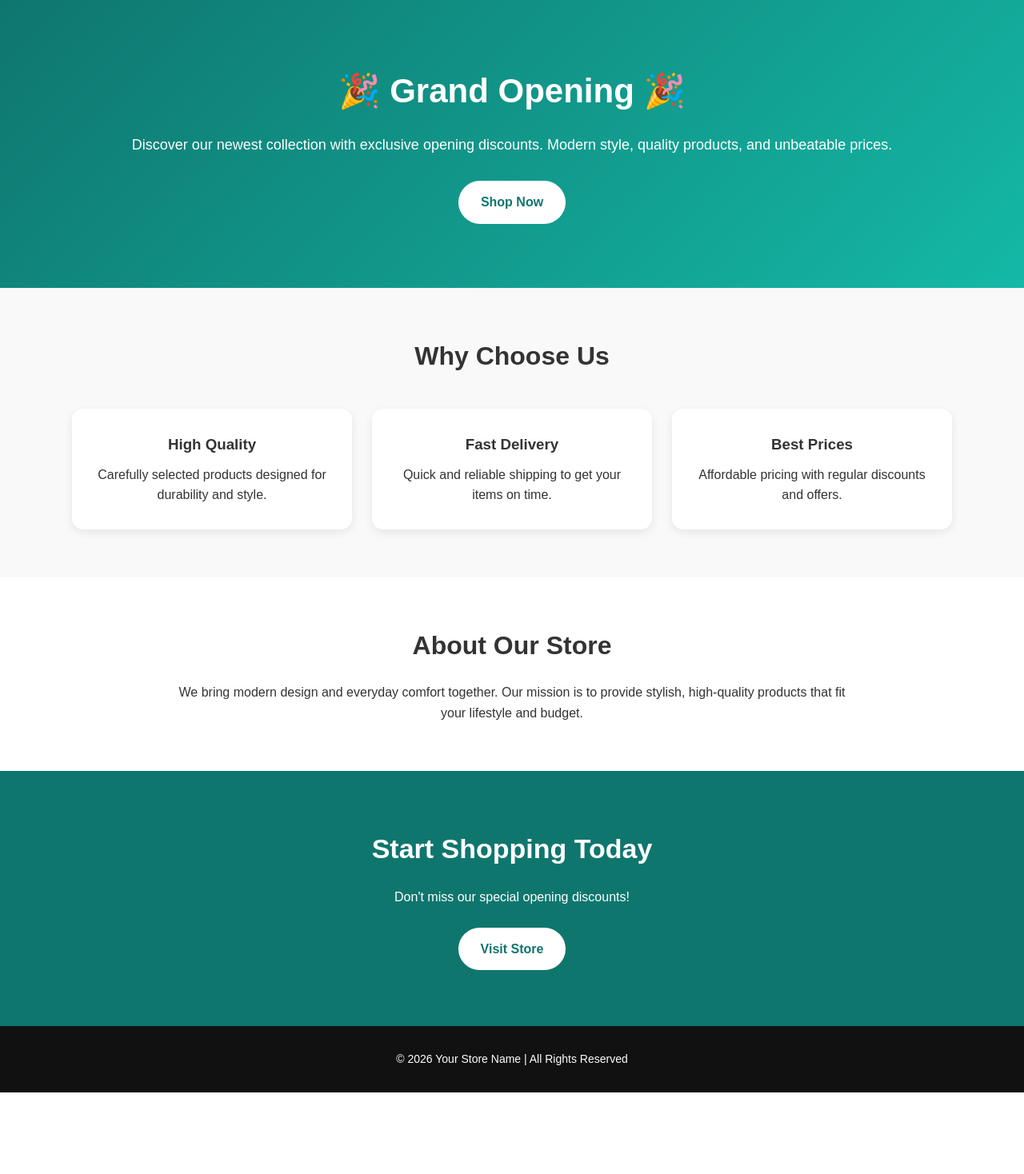
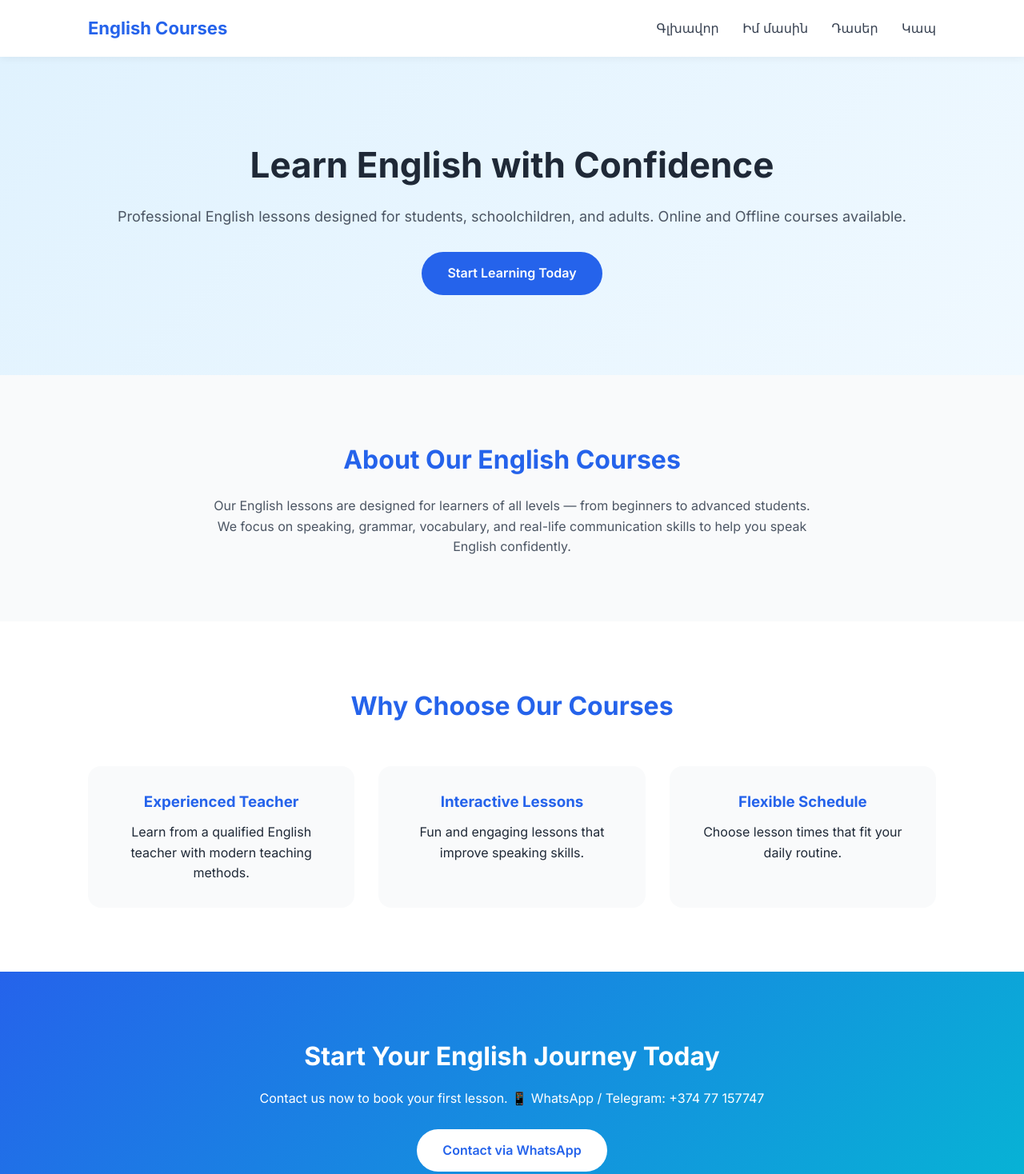
Before and after one commit to lusin-karapetyan/english-lessons, a plain HTML site: page index.html in a window 1280 px wide. Shown: the top 1468 px of the page at 80% size. Before the commit the page ends 1366 px from the top, so only its background shows below. Drawn offline with Linux system fonts and the light colour scheme.

Commit message:
Update index.html

```diff
--- a/index.html
+++ b/index.html
@@ -1,239 +1,555 @@
 <!DOCTYPE html>
-<html lang="en">
+<html lang="hy">
 <head>
+
 <meta charset="UTF-8">
 <meta name="viewport" content="width=device-width, initial-scale=1.0">
-<title>Grand Opening</title>
+
+<title>English Courses | Learn English</title>
+
+<!-- Google Fonts -->
+<link href="https://fonts.googleapis.com/css2?family=Inter:wght@300;400;600;700&display=swap" rel="stylesheet">
 
 <style>
 
-* {
-    margin: 0;
-    padding: 0;
-    box-sizing: border-box;
-    font-family: Arial, Helvetica, sans-serif;
+/* =========================
+   GLOBAL STYLES
+========================= */
+
+*{
+margin:0;
+padding:0;
+box-sizing:border-box;
+font-family:'Inter', sans-serif;
 }
 
-body {
-    line-height: 1.6;
-    color: #333;
+body{
+background:#f9fafb;
+color:#1f2937;
+line-height:1.6;
 }
 
-/* HERO SECTION */
+/* Container */
 
-.hero {
-    background: linear-gradient(135deg, #0f766e, #14b8a6);
-    color: white;
-    text-align: center;
-    padding: 80px 20px;
+.container{
+max-width:1100px;
+margin:auto;
+padding:0 20px;
 }
 
-.hero h1 {
-    font-size: 42px;
-    margin-bottom: 20px;
+/* =========================
+   HEADER
+========================= */
+
+header{
+
+background:white;
+padding:18px 0;
+
+position:sticky;
+top:0;
+
+box-shadow:0 2px 10px rgba(0,0,0,0.05);
+
 }
 
-.hero p {
-    font-size: 18px;
-    margin-bottom: 30px;
+.logo{
+
+font-size:22px;
+font-weight:700;
+color:#2563eb;
+
 }
 
-.btn {
-    display: inline-block;
-    background: white;
-    color: #0f766e;
-    padding: 14px 28px;
-    border-radius: 30px;
-    text-decoration: none;
-    font-weight: bold;
-    transition: 0.3s;
+.nav{
+
+display:flex;
+justify-content:space-between;
+align-items:center;
+
 }
 
-.btn:hover {
-    background: #f1f1f1;
+/* Navigation Links */
+
+.nav-links a{
+
+margin-left:25px;
+text-decoration:none;
+color:#374151;
+font-weight:500;
+
+transition:0.3s;
+
 }
 
-/* FEATURES */
+.nav-links a:hover{
 
-.features {
-    padding: 60px 20px;
-    background: #f9f9f9;
+color:#2563eb;
+
 }
 
-.features h2 {
-    text-align: center;
-    margin-bottom: 40px;
-    font-size: 32px;
+/* =========================
+   HERO SECTION
+========================= */
+
+.hero{
+
+padding:100px 0;
+
+background:
+linear-gradient(135deg,#e0f2fe,#f0f9ff);
+
+text-align:center;
+
 }
 
-.feature-grid {
-    display: grid;
-    grid-template-columns: repeat(3, 1fr);
-    gap: 25px;
-    max-width: 1100px;
-    margin: auto;
+.hero h1{
+
+font-size:44px;
+margin-bottom:15px;
+
 }
 
-.feature {
-    background: white;
-    padding: 30px;
-    border-radius: 14px;
-    text-align: center;
-    box-shadow: 0 4px 12px rgba(0,0,0,0.08);
+.hero p{
+
+font-size:18px;
+margin-bottom:30px;
+
+color:#4b5563;
+
 }
 
-.feature h3 {
-    margin-bottom: 10px;
+/* CTA BUTTON */
+
+.btn{
+
+display:inline-block;
+
+background:#2563eb;
+color:white;
+
+padding:14px 32px;
+
+border-radius:30px;
+
+text-decoration:none;
+
+font-weight:600;
+
+transition:0.3s;
+
 }
 
-/* ABOUT */
+.btn:hover{
 
-.about {
-    padding: 60px 20px;
-    text-align: center;
-    max-width: 900px;
-    margin: auto;
+background:#1d4ed8;
+transform:translateY(-2px);
+
 }
 
-.about h2 {
-    margin-bottom: 20px;
-    font-size: 32px;
+/* =========================
+   ABOUT SECTION
+========================= */
+
+.about{
+
+padding:80px 0;
+
+text-align:center;
+
 }
 
-/* CTA */
+.about h2{
 
-.cta {
-    background: #0f766e;
-    color: white;
-    text-align: center;
-    padding: 70px 20px;
+font-size:32px;
+margin-bottom:20px;
+
+color:#2563eb;
+
 }
 
-.cta h2 {
-    font-size: 34px;
-    margin-bottom: 20px;
+.about p{
+
+max-width:750px;
+margin:auto;
+
+color:#4b5563;
+
 }
 
-/* FOOTER */
+/* =========================
+   FEATURES SECTION
+========================= */
 
-.footer {
-    background: #111;
-    color: white;
-    text-align: center;
-    padding: 30px 20px;
-    font-size: 14px;
+.features{
+
+padding:80px 0;
+
+background:white;
+
 }
 
-/* MOBILE RESPONSIVE */
+.features h2{
 
-@media(max-width: 768px) {
+text-align:center;
 
-.hero h1 {
-    font-size: 30px;
+font-size:32px;
+margin-bottom:50px;
+
+color:#2563eb;
+
 }
 
-.feature-grid {
-    grid-template-columns: 1fr;
+/* Grid */
+
+.grid{
+
+display:grid;
+
+grid-template-columns:repeat(3,1fr);
+
+gap:30px;
+
+}
+
+/* Feature Card */
+
+.card{
+
+background:#f9fafb;
+
+padding:30px;
+
+border-radius:16px;
+
+text-align:center;
+
+transition:0.3s;
+
+}
+
+/* Hover Effect */
+
+.card:hover{
+
+transform:translateY(-8px);
+
+box-shadow:0 8px 20px rgba(0,0,0,0.08);
+
+}
+
+.card h3{
+
+margin-bottom:10px;
+
+color:#2563eb;
+
+}
+
+/* =========================
+   CONTACT SECTION
+========================= */
+
+.contact{
+
+padding:80px 0;
+
+text-align:center;
+
+background:
+linear-gradient(135deg,#2563eb,#06b6d4);
+
+color:white;
+
+}
+
+.contact h2{
+
+font-size:32px;
+margin-bottom:15px;
+
+}
+
+.contact p{
+
+margin-bottom:25px;
+
+}
+
+/* Contact Buttons */
+
+.contact .btn{
+
+background:white;
+color:#2563eb;
+
+}
+
+.contact .btn:hover{
+
+background:#e5e7eb;
+
+}
+
+/* =========================
+   FOOTER
+========================= */
+
+footer{
+
+background:#111827;
+color:white;
+
+text-align:center;
+
+padding:25px;
+
+font-size:14px;
+
+}
+
+/* =========================
+   MOBILE RESPONSIVE
+========================= */
+
+@media(max-width:768px){
+
+.hero h1{
+font-size:30px;
+}
+
+.grid{
+
+grid-template-columns:1fr;
+
+}
+
+.nav-links{
+
+display:none;
+
 }
 
 }
 
 </style>
+
 </head>
 
 <body>
 
-<!-- HERO -->
+<!-- =========================
+     HEADER
+========================= -->
+
+<header>
+
+<div class="container nav">
+
+<div class="logo">
+
+English Courses
+
+</div>
+
+<div class="nav-links">
+
+<a href="#">Գլխավոր</a>
+<a href="#">Իմ մասին</a>
+<a href="#">Դասեր</a>
+<a href="#">Կապ</a>
+
+</div>
+
+</div>
+
+</header>
+
+<!-- =========================
+     HERO SECTION
+========================= -->
 
 <section class="hero">
 
-<h1>🎉 Grand Opening 🎉</h1>
+<div class="container">
+
+<h1>
+
+Learn English with Confidence
+
+</h1>
 
 <p>
-Discover our newest collection with exclusive opening discounts.
-Modern style, quality products, and unbeatable prices.
+
+Professional English lessons designed for students,
+schoolchildren, and adults.
+
+Online and Offline courses available.
+
 </p>
 
-<a href="#" class="btn">
-Shop Now
+<!-- Call To Action -->
+
+<a href="#contact" class="btn">
+
+Start Learning Today
+
 </a>
+
+</div>
 
 </section>
 
-<!-- FEATURES -->
+<!-- =========================
+     ABOUT SECTION
+========================= -->
+
+<section class="about">
+
+<div class="container">
+
+<h2>
+
+About Our English Courses
+
+</h2>
+
+<p>
+
+Our English lessons are designed for learners of all levels —
+from beginners to advanced students.
+We focus on speaking, grammar, vocabulary,
+and real-life communication skills
+to help you speak English confidently.
+
+</p>
+
+</div>
+
+</section>
+
+<!-- =========================
+     FEATURES SECTION
+========================= -->
 
 <section class="features">
 
-<h2>Why Choose Us</h2>
+<div class="container">
 
-<div class="feature-grid">
+<h2>
 
-<div class="feature">
-<h3>High Quality</h3>
+Why Choose Our Courses
+
+</h2>
+
+<div class="grid">
+
+<!-- Feature 1 -->
+
+<div class="card">
+
+<h3>
+
+Experienced Teacher
+
+</h3>
+
 <p>
-Carefully selected products designed for durability and style.
+
+Learn from a qualified English teacher
+with modern teaching methods.
+
 </p>
+
 </div>
 
-<div class="feature">
-<h3>Fast Delivery</h3>
+<!-- Feature 2 -->
+
+<div class="card">
+
+<h3>
+
+Interactive Lessons
+
+</h3>
+
 <p>
-Quick and reliable shipping to get your items on time.
+
+Fun and engaging lessons
+that improve speaking skills.
+
 </p>
+
 </div>
 
-<div class="feature">
-<h3>Best Prices</h3>
+<!-- Feature 3 -->
+
+<div class="card">
+
+<h3>
+
+Flexible Schedule
+
+</h3>
+
 <p>
-Affordable pricing with regular discounts and offers.
+
+Choose lesson times
+that fit your daily routine.
+
 </p>
+
+</div>
+
 </div>
 
 </div>
 
 </section>
 
-<!-- ABOUT -->
+<!-- =========================
+     CONTACT SECTION
+========================= -->
 
-<section class="about">
+<section id="contact" class="contact">
 
-<h2>About Our Store</h2>
+<div class="container">
+
+<h2>
+
+Start Your English Journey Today
+
+</h2>
 
 <p>
-We bring modern design and everyday comfort together.
-Our mission is to provide stylish, high-quality products
-that fit your lifestyle and budget.
+
+Contact us now to book your first lesson.
+
+📱 WhatsApp / Telegram: +374 77 157747
+
 </p>
+
+<a href="https://wa.me/37477157747" class="btn">
+
+Contact via WhatsApp
+
+</a>
+
+</div>
 
 </section>
 
-<!-- CTA -->
+<!-- =========================
+     FOOTER
+========================= -->
 
-<section class="cta">
+<footer>
 
-<h2>Start Shopping Today</h2>
-
-<p>
-Don't miss our special opening discounts!
-</p>
-
-<br>
-
-<a href="#" class="btn">
-Visit Store
-</a>
-
-</section>
-
-<!-- FOOTER -->
-
-<footer class="footer">
-
-<p>
-© 2026 Your Store Name | All Rights Reserved
-</p>
+© 2026 English Courses
+All Rights Reserved
 
 </footer>
 
 </body>
+
 </html>
```
